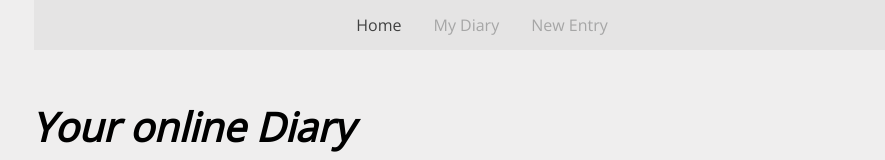
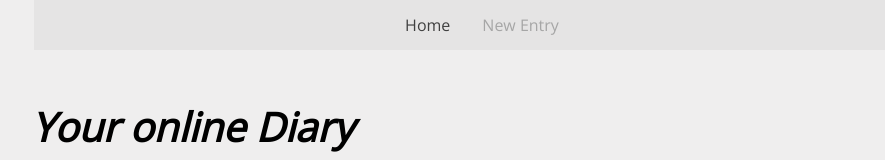
Before and after one commit to nstifi/lb02.modul290, a plain HTML site: page contact-client/home.html in a window 1280 px wide. Shown: the top 160 px of the page, without its empty margins (166-1051 px from the left). Drawn offline with nearby package versions, Linux system fonts and the light colour scheme; no server answers.

Commit message:
first commit

```diff
--- a/contact-client/home.html
+++ b/contact-client/home.html
@@ -12,7 +12,6 @@
 <nav>
     <ul>
         <li><a class="active" href="#home">Home</a></li>
-        <li><a href="">My Diary</a></li>
         <li><a href="index.html">New Entry</a></li>
         </li>
     </ul>
```
Also changed, not shown: contact-client/index.html (+0 -1 lines).
